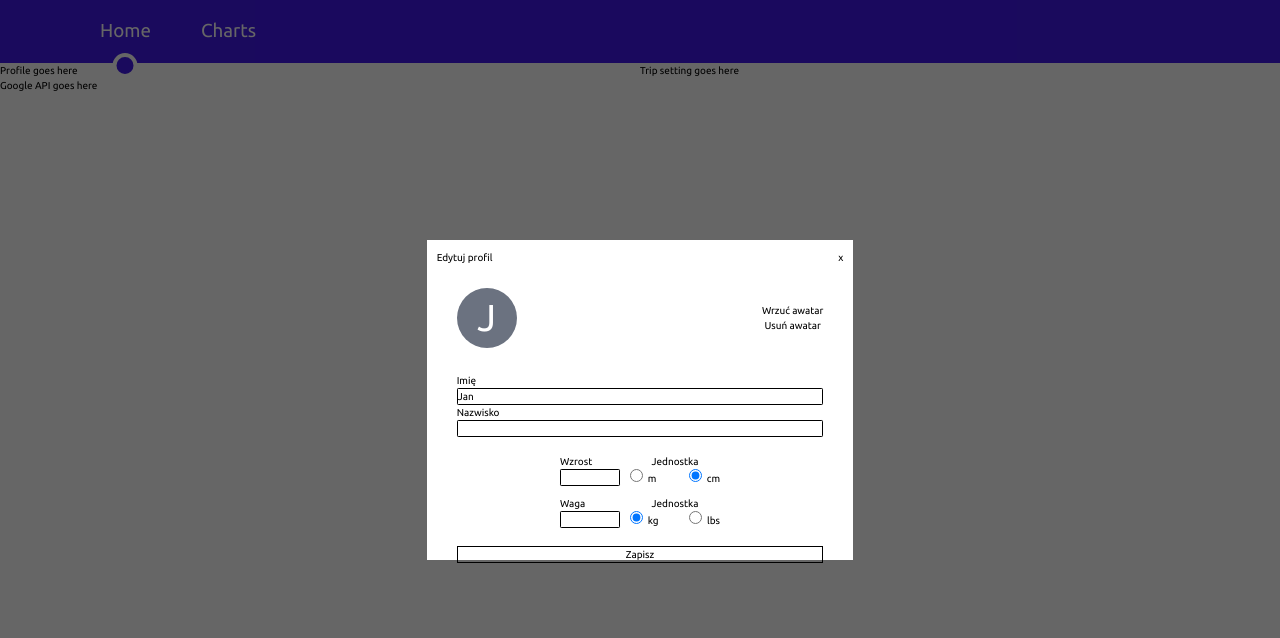
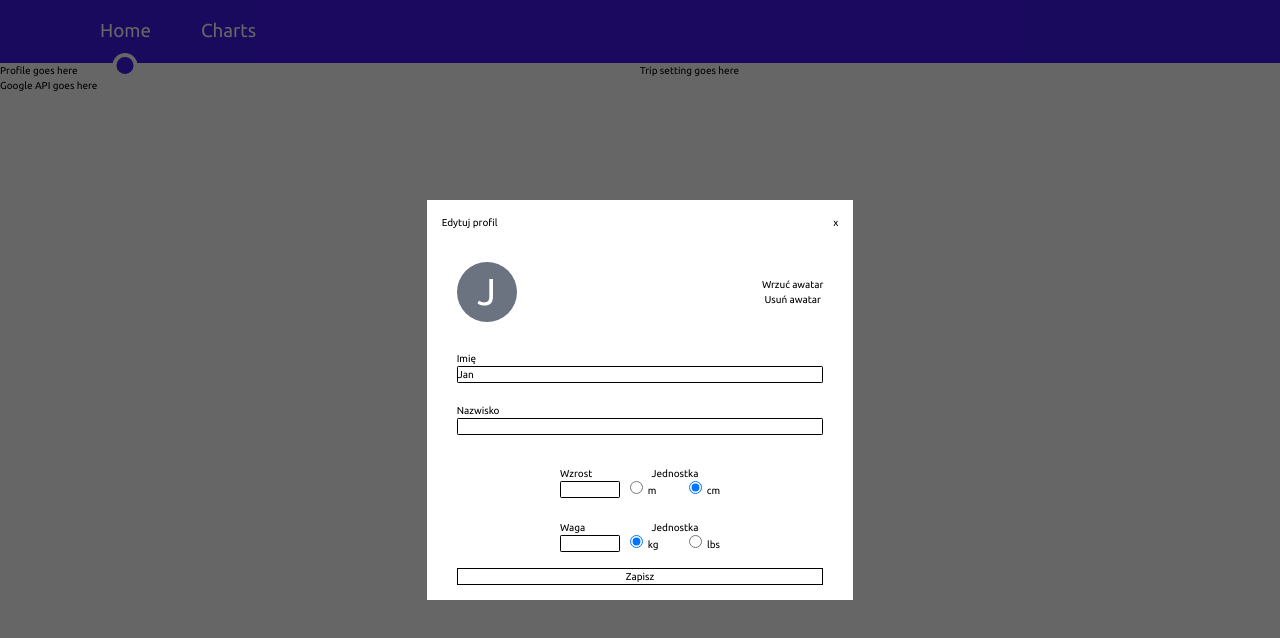
Before and after one commit to KrolMateusz/praktyki1, a Vue app: page / in a window 1280 px wide. Shown: the top 638 px of the page. Built offline with nearby package versions, Linux system fonts and the light colour scheme.

Commit message:
Errors displayed under inputs

```diff
--- a/src/components/common/Modal.vue
+++ b/src/components/common/Modal.vue
@@ -3,9 +3,9 @@
     <div class="flex justify-center items-center w-full h-full">
       <form
         @submit="checkForm"
-        class="flex flex-col justify-around items-stretch w-1/3 h-2/5 bg-white"
+        class="flex flex-col justify-between w-1/3 h-1/2 bg-white"
       >
-        <div class="flex justify-between m-4">
+        <div class="flex justify-between m-6">
           <span>Edytuj profil</span>
           <button @click="hideModal">x</button>
         </div>
@@ -17,52 +17,72 @@
           </div>
         </div>
         <div class="flex flex-col items-center mx-12 my-5">
-          <text-input label="Imię" classes="w-full" v-model:value="name" />
-          <Error :message="errors.name" v-if="errors.name" />
           <text-input
+            classes="relative w-full mb-4"
+            label="Imię"
+            v-model:value="name"
+          >
+            <Error
+              :message="errors.name"
+              classes="absolute -bottom-6"
+              v-if="errors.name"
+            />
+          </text-input>
+          <text-input
+            classes="relative w-full my-4"
             label="Nazwisko"
-            classes="w-full"
             v-model:value="surname"
-          />
-          <Error :message="errors.surname" v-if="errors.surname" />
+          >
+            <Error
+              :message="errors.surname"
+              classes="absolute -bottom-6"
+              v-if="errors.surname"
+            />
+          </text-input>
         </div>
-        <div class="relative flex justify-center mx-12 my-2">
+        <div class="flex justify-center mx-12 my-2">
           <text-input
+            classes="relative w-24"
             type="number"
             label="Wzrost"
-            classes="w-24"
             min="0"
             v-model:value.number="height"
-          />
+          >
+            <Error
+              classes="absolute w-max -bottom-7 -left-7"
+              :message="errors.height"
+              v-if="errors.height"
+            />
+          </text-input>
           <radio-group
             classes="ml-4 w-36"
             :options="heightRadioOptions"
             group-label="Jednostka"
             v-model:selected="heightUnit"
           />
-          <Error
-            classes="absolute bottom-0"
-            :message="errors.height"
-            v-if="errors.height"
-          />
         </div>
-        <div class="flex justify-center mx-12 my-2">
+        <div class="flex justify-center mx-12 my-5">
           <text-input
+            classes="relative w-24"
             type="number"
             label="Waga"
-            classes="w-24"
             min="0"
             v-model:value.number="weight"
-          />
+          >
+            <Error
+              classes="absolute w-max -bottom-7 -left-6"
+              :message="errors.weight"
+              v-if="errors.weight"
+            />
+          </text-input>
           <radio-group
-            classes="ml-4 w-36"
+            classes="relative ml-4 w-36"
             :options="weightRadioOptions"
             group-label="Jednostka"
             v-model:selected="weightUnit"
           />
-          <Error classes="" :message="errors.weight" v-if="errors.weight" />
         </div>
-        <button class="border border-black mx-12 my-5">Zapisz</button>
+        <button class="border border-black mx-12 mb-6">Zapisz</button>
       </form>
     </div>
   </div>
--- a/src/components/common/TextInput.vue
+++ b/src/components/common/TextInput.vue
@@ -9,6 +9,7 @@
       @input="updateValue"
       class="border border-solid border-black rounded-sm w-full"
     />
+    <slot />
   </div>
 </template>
 
```
